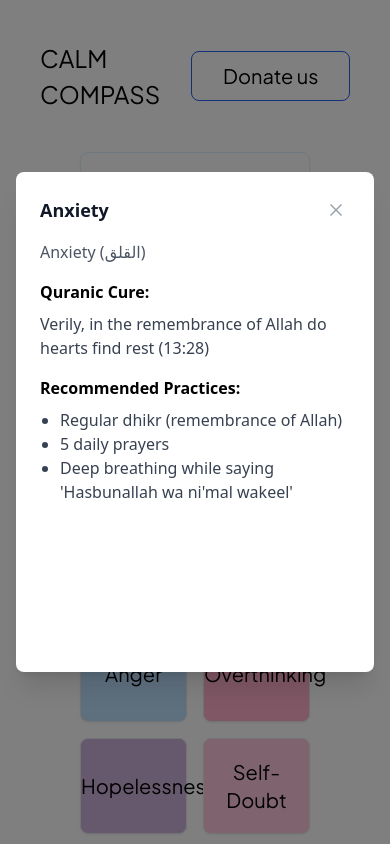
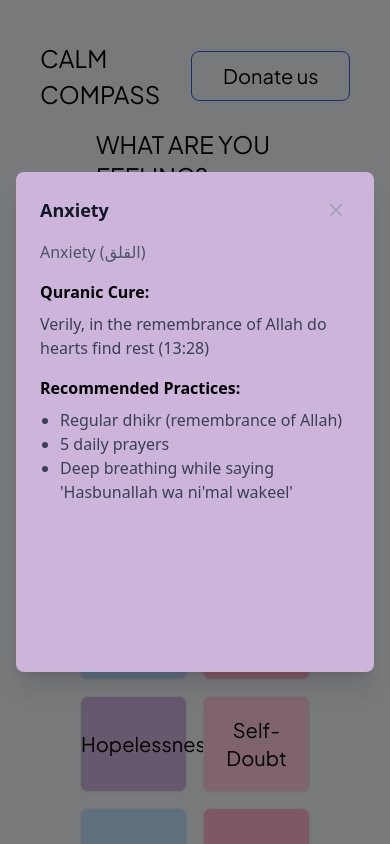
Before and after one commit to hkshakib/calm_compass, a React (Vite) app: page / in a window 390 px wide. Both pictures are taken after a click on the button "Anxiety". Shown: the top 844 px of the page. Built offline with nearby package versions, Linux system fonts and the light colour scheme.

Commit message:
feat: change background and modal color

```diff
--- a/src/App.jsx
+++ b/src/App.jsx
@@ -6,6 +6,7 @@ import { mentalStates } from "./data/mentalStates";
 const App = () => {
   const [selectedState, setSelectedState] = useState(null);
   const [isModalOpen, setIsModalOpen] = useState(false);
+  const [color, setColor] = useState("");
 
   const handleStateClick = (state) => {
     setSelectedState(state);
@@ -13,12 +14,12 @@ const App = () => {
   };
 
   return (
-    <div className="flex flex-col min-h-screen p-10">
+    <div className="flex flex-col min-h-screen pl-10 pr-10 pt-10 bg-[#f2f4f8]">
       <Navbar />
 
-      <main className="flex-grow p-10 md:p-10">
+      <main className="flex-grow pl-10 pr-10 md:p-10">
         <div className="flex justify-center items-center text-2xl font-heading uppercase mb-10">
-          <span className="border border-sky-100 p-4 rounded-lg shadow-sm">
+          <span className="p-4 rounded-lg shadow-sm">
             What are you feeling?
           </span>
         </div>
@@ -29,7 +30,10 @@ const App = () => {
               key={index}
               className={`h-24 border hover:border-blue-500 transition-colors rounded-lg shadow-sm hover:shadow-md`}
               style={{ backgroundColor: state.color }}
-              onClick={() => handleStateClick(state)}
+              onClick={() => {
+                handleStateClick(state);
+                setColor(state.color);
+              }}
             >
               {state.name}
             </button>
@@ -41,6 +45,7 @@ const App = () => {
         isOpen={isModalOpen}
         onClose={() => setIsModalOpen(false)}
         title={selectedState?.name || ""}
+        color={color}
       >
         {selectedState && (
           <div className="space-y-4">
--- a/src/components/Modal.jsx
+++ b/src/components/Modal.jsx
@@ -1,6 +1,6 @@
 import { X } from "lucide-react";
 
-const Modal = ({ isOpen, onClose, title, children }) => {
+const Modal = ({ isOpen, onClose, title, children, color }) => {
   if (!isOpen) return null;
 
   return (
@@ -11,7 +11,8 @@ const Modal = ({ isOpen, onClose, title, children }) => {
       />
       <div className="flex min-h-full items-center justify-center p-4">
         <div
-          className="w-full h-[500px] transform overflow-hidden rounded-lg bg-white p-6 text-left shadow-xl transition-all"
+          className="w-full h-[500px] transform overflow-hidden rounded-lg p-6 text-left shadow-xl transition-all"
+          style={{ backgroundColor: `${color}` }}
           role="dialog"
           aria-modal="true"
           aria-labelledby="modal-title"
```
